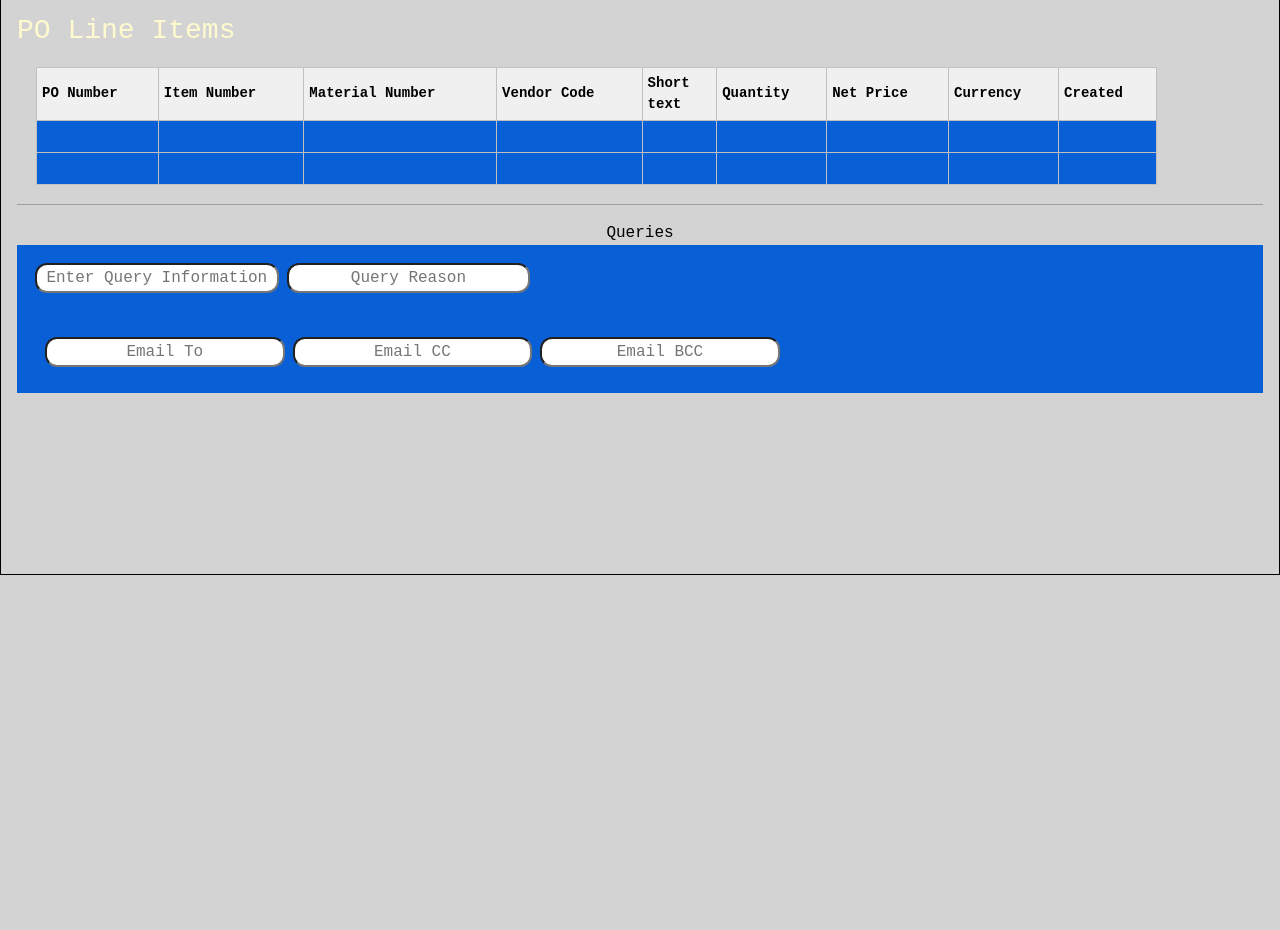
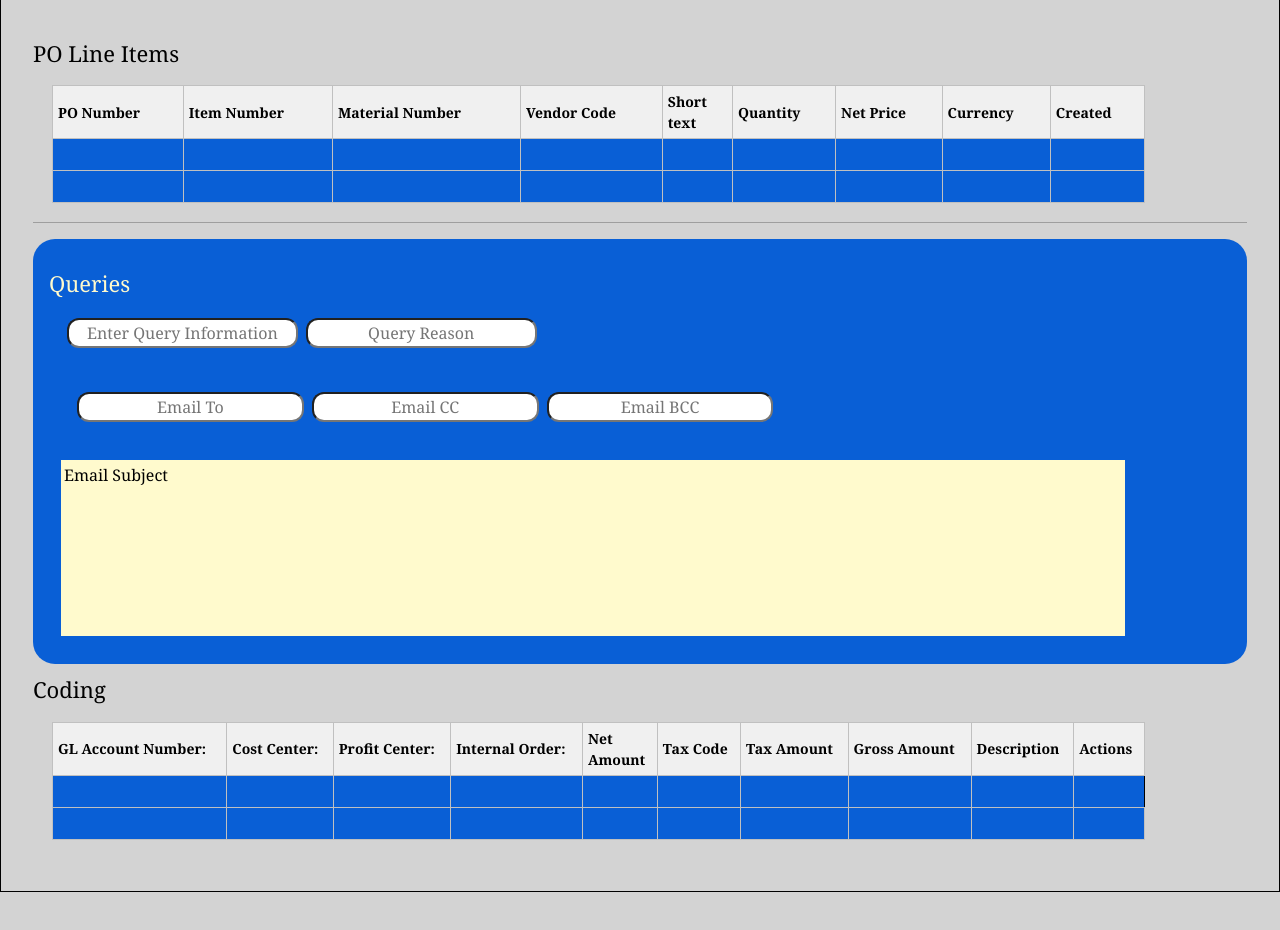
Before and after one commit to woffordCodesAdmin/cg-WireFramProj, a plain HTML site: page index.html in a window 1280 px wide. Shown: the part 660-1590 px from the top of the page. Before the commit the page ends 1235 px from the top, so only its background shows below. Drawn offline with nearby package versions, Linux system fonts and the light colour scheme.

Commit message:
cleaner- abstraction:

```diff
--- a/index.html
+++ b/index.html
@@ -241,7 +241,7 @@
             }
         </style>
         <table class="demo">
-            <h3 style="margin-top:22px;color:lemonchiffon;">PO Line Items</h3>
+            <h5 style="margin-top:12px;color:black;text-align:left;font-size:22px;">PO Line Items</h5>
             <thead>
             <tr>
                 <th>PO Number</th>
@@ -298,6 +298,8 @@
             <input id="qnpt"type="text" placeholder="Email BCC"class="em3">
         </div>
 
+        <div class="qscreen"> Email Subject</div>
+
     </div>
 
     <!--
@@ -309,8 +311,57 @@
 <!-- COmments -->
 
 <!-- Table Entry  -->
+<div class="midTable">
+
+    <table class="demo">
+        <h5 style="margin-top:12px;color:black;text-align:left;font-size:22px;">Coding</h5>
+        <thead>
+        <tr>
+            <th>GL Account Number:</th>
+            <th>Cost Center:</th>
+            <th>Profit Center:</th>
+            <th>Internal Order:</th>
+            <th>Net<br>Amount</th>
+            <th>Tax Code</th>
+            <th>Tax Amount</th>
+            <th>Gross Amount</th>
+            <th>Description</th>
+            <th>Actions</th>
+        </tr>
+        </thead>
+        <tbody>
+        <tr>
+            <td>&nbsp;</td>
+            <td>&nbsp;</td>
+            <td>&nbsp;</td>
+            <td>&nbsp;</td>
+            <td>&nbsp;</td>
+            <td>&nbsp;</td>
+            <td>&nbsp;</td>
+            <td>&nbsp;</td>
+            <td>&nbsp;</td>
+        </tr>
+        <tr>
+            <td>&nbsp;</td>
+            <td>&nbsp;</td>
+            <td>&nbsp;</td>
+            <td>&nbsp;</td>
+            <td>&nbsp;</td>
+            <td>&nbsp;</td>
+            <td>&nbsp;</td>
+            <td>&nbsp;</td>
+            <td>&nbsp;</td>
+            <td>&nbsp;</td>
+        </tr>
+        </tbody>
+    </table>
+
 </div>
-        <!-- end -->
+
+
+
+<!-- end -->
+</div>
         <script src="https://cdn.jsdelivr.net/npm/@popperjs/core@2.9.2/dist/umd/popper.min.js" integrity="sha384-IQsoLXl5PILFhosVNubq5LC7Qb9DXgDA9i+tQ8Zj3iwWAwPtgFTxbJ8NT4GN1R8p" crossorigin="anonymous"></script>
         <script src="https://cdn.jsdelivr.net/npm/bootstrap@5.0.1/dist/js/bootstrap.min.js" integrity="sha384-Atwg2Pkwv9vp0ygtn1JAojH0nYbwNJLPhwyoVbhoPwBhjQPR5VtM2+xf0Uwh9KtT" crossorigin="anonymous"></script>
         <script src="https://cdn.jsdelivr.net/npm/bootstrap@5.0.1/dist/js/bootstrap.bundle.min.js" integrity="sha384-gtEjrD/SeCtmISkJkNUaaKMoLD0//ElJ19smozuHV6z3Iehds+3Ulb9Bn9Plx0x4" crossorigin="anonymous"></script>
--- a/style.css
+++ b/style.css
@@ -3,8 +3,9 @@ body{
     background-color:lightgrey;
    /* background-size:cover; */
    color:black;
-   font-family:'Courier New', Courier, monospace;
+   font-family:Cambria, Cochin, Georgia, Times, 'Times New Roman', serif;
    font-size:16px;
+   height:500vh;
 }
 table,tr,td{
     border:solid #000000;
@@ -25,8 +26,8 @@ input{
     border:solid black;
     border-width:.2px;
     background-color:lightgray;
-    height:75vh;
-    padding:1em;
+    height:auto;
+    padding:2em;
 }
 .docToggler{
     display:flex;
@@ -62,7 +63,7 @@ input{
     border-radius:12px;
     /* border:solid lemonchiffon; */
     font-size:12px;
-    width:12%;
+    width:8%;
     /* margin:.5% */
 }
 .nav-item{
@@ -87,12 +88,10 @@ input{
 }
 .freeParking{
     border:solid lemonchiffon;
-
     border-width:.4px;
     width:85%;
     color:lemonchiffon;
     background-color:#095FD6;
-
     /* margin-left:10%; */
 }
 
@@ -102,7 +101,7 @@ input{
     text-align:center;
 }
 .offcanvas-body{
-    background-color:lightgray;
+    background-color:#0660D5;
     color:lemonchiffon;
 }
 .rowCreator{
@@ -124,10 +123,14 @@ input{
 }
 .addNput{
     margin:8px;
+    font-size:20px;
+    height:40px;
+    width:40px;
     border-radius:50%;
 }
 .addNput:hover{
     margin:9px;
+    height:40px;
     background-color:green;
     transition:.3s;
     color:lemonchiffon;
@@ -140,7 +143,9 @@ input{
 .queryContainer{
     justify-content: space-around;
     background-color: #095FD6;
-    /* margin:1em; */
+    padding:1em;
+    border-radius:22px;
+    /* margin:3em; */
 }
 .qemail{
     display: flex;
@@ -152,7 +157,6 @@ input{
     display: flex;
     padding:12px;
     margin:2px;
-    /* justify-content: space-evenly; */
 
 }
 #qnpt{
@@ -161,8 +165,31 @@ input{
     border-radius:12px;
 }
 .qs{
-    text-align:center;
-    color:black;
+    text-align:left;
+    color:lemonchiffon;
     margin-top:12px;
-    background-color: lightgrey;
+    font-size:22px;
+
+    /* background-color: lightgrey; */
 }
+.qscreen{
+    width:90%;
+    height:22vh;
+    margin:12px;
+    border:solid lemonchiffon;
+    background-color: lemonchiffon;
+}
+.demo {
+    border:1px solid #C0C0C0;
+    border-collapse:collapse;
+    padding:5px;
+}
+.demo th {
+    border:1px solid #C0C0C0;
+    padding:5px;
+    background:#F0F0F0;
+}
+.demo td {
+    border:1px solid #C0C0C0;
+    padding:5px;
+}
```
